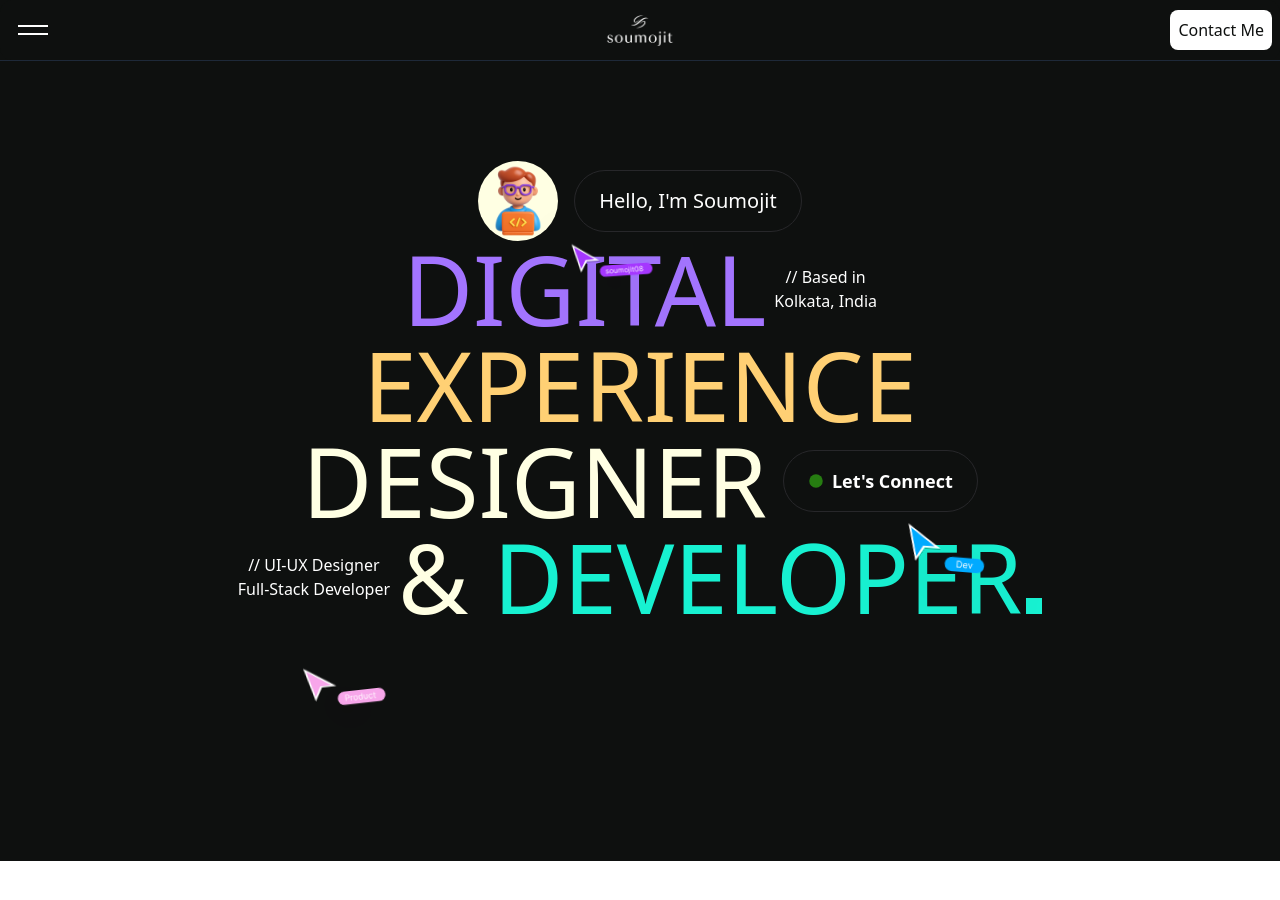
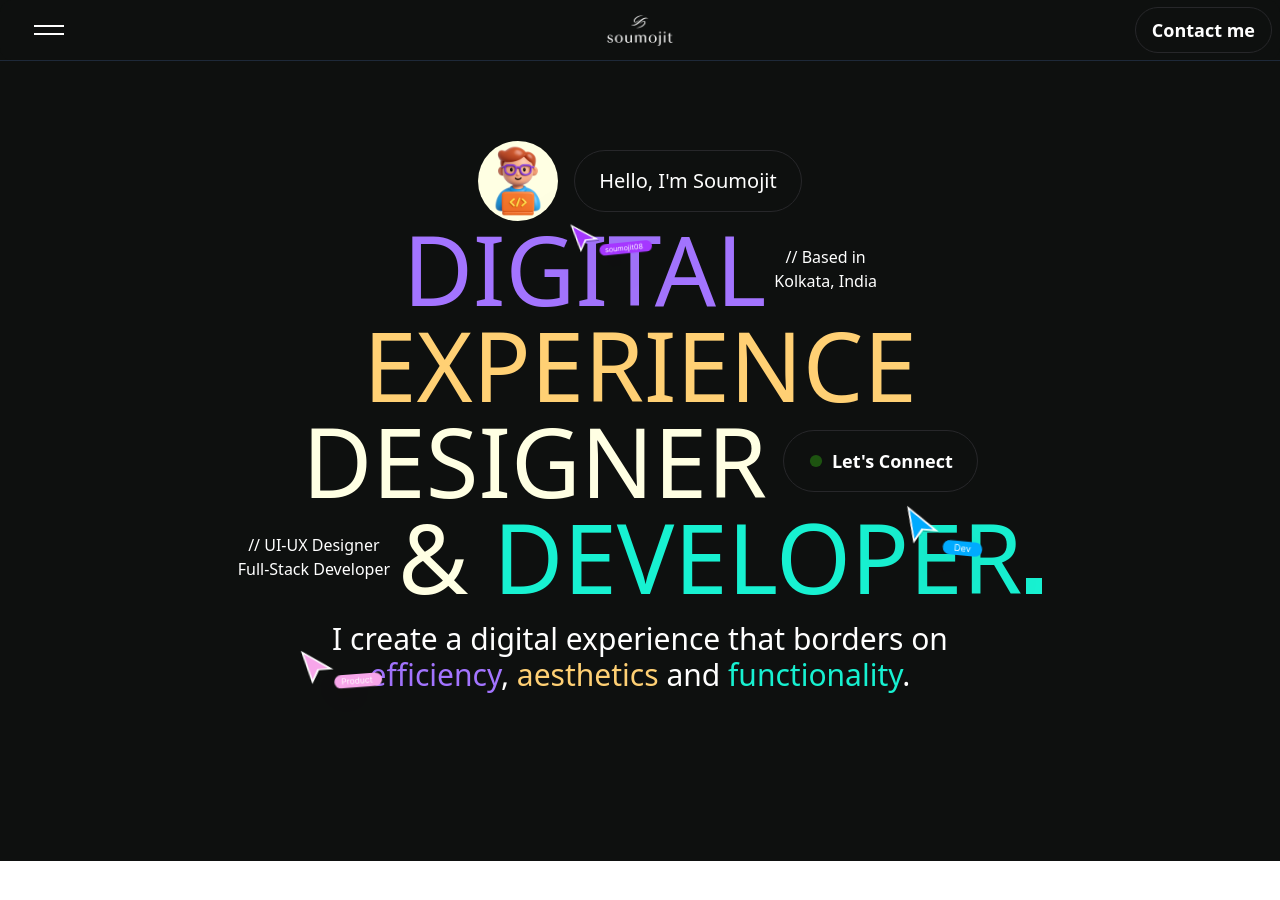
Before and after one commit to Soumojit08/portfolio-react, a React (Vite) app: page / in a window 1280 px wide. Shown: the top 900 px of the page. Built offline with nearby package versions, Linux system fonts and the light colour scheme.

Commit message:
change nav button

```diff
--- a/src/App.jsx
+++ b/src/App.jsx
@@ -51,8 +51,8 @@ const App = () => {
         items={items}
         baseColor="#0E100F"
         menuColor="#fff"
-        buttonBgColor="#fff"
-        buttonTextColor="#0E100F"
+        // buttonBgColor="#fff"
+        // buttonTextColor="#0E100F"
         ease="back.out(1.7)"
       />
       <Routes>
--- a/src/components/CardNav.jsx
+++ b/src/components/CardNav.jsx
@@ -2,6 +2,7 @@ import { useLayoutEffect, useRef, useState } from "react";
 import { gsap } from "gsap";
 // use your own icon import if react-icons is not available
 import { GoArrowUpRight } from "react-icons/go";
+import { motion } from "framer-motion";
 
 const CardNav = ({
   logo,
@@ -151,7 +152,7 @@ const CardNav = ({
           <div
             className={`hamburger-menu ${
               isHamburgerOpen ? "open" : ""
-            } group h-full flex flex-col items-center justify-center cursor-pointer gap-[6px] order-2 mr-2 md:order-none`}
+            } group h-full flex flex-col items-center justify-center cursor-pointer gap-[6px] order-2 md:ml-4 mr-4 md:order-none`}
             onClick={toggleMenu}
             role="button"
             aria-label={isExpanded ? "Close menu" : "Open menu"}
@@ -174,13 +175,21 @@ const CardNav = ({
             <img src={logo} alt={logoAlt} className="logo h-[120px]" />
           </div>
 
-          <button
+          {/* <button
             type="button"
-            className="card-nav-cta-button hidden md:inline-flex border-0 rounded-lg px-2 py-2 font-normal cursor-pointer hover:bg-transparent hover:scale-95"
+            className="card-nav-cta-button hidden md:inline-flex border-0 rounded-lg px-2 py-2 font-normal cursor-pointer hover:bg-transparent hover:scale-95 mr-4"
             style={{ backgroundColor: buttonBgColor, color: buttonTextColor }}
           >
             Contact Me
-          </button>
+          </button> */}
+          <motion.button
+            drag
+            dragConstraints={{ left: 5, right: 5, top: 0, bottom: 0 }}
+            whileHover={{ backgroundColor: "#ffffe3", color: "#111" }}
+            className="bg-transparent py-2 px-4 font-semibold border-1 border-zinc-800 rounded-4xl text-lg cursor-pointer flex items-center gap-2 relative overflow-hidden"
+          >
+            <span className="relative z-10">Contact me</span>
+          </motion.button>
         </div>
 
         <div
--- a/src/components/Hero.jsx
+++ b/src/components/Hero.jsx
@@ -69,7 +69,7 @@ const FloatingCursors = () => {
 
 const Hero = () => {
   return (
-    <div className="flex flex-col items-center top-25  px-6 text-center relative min-h-screen ">
+    <div className="flex flex-col items-center top-20  px-6 text-center relative min-h-screen ">
       {/* avtar */}
       <div className="name-sec flex gap-4 items-center">
         <motion.div
@@ -128,6 +128,17 @@ const Hero = () => {
 
       {/* floating cursors overlay */}
       <FloatingCursors />
+
+      <div className="mt-4">
+        <h2 className="text-3xl">
+          I create a digital experience that borders on
+        </h2>
+        <h2 className="text-3xl">
+          <span className="text-[#A374FF]">efficiency</span>,{" "}
+          <span className="text-[#FFD074]">aesthetics</span> and{" "}
+          <span className="text-[#17F1D1]">functionality</span>.
+        </h2>
+      </div>
     </div>
   );
 };
```
